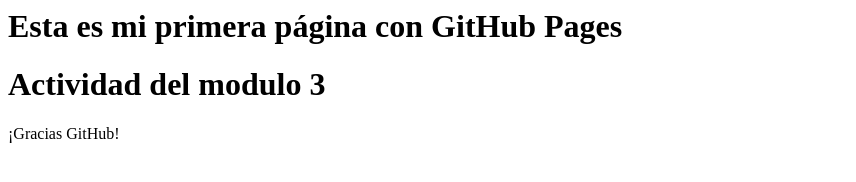
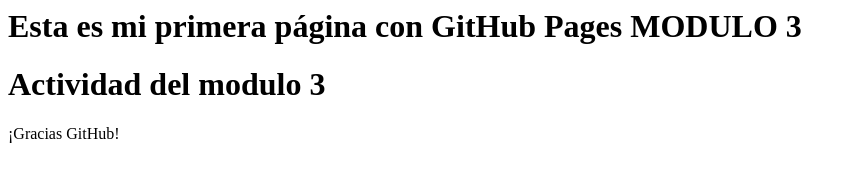
Before and after one commit to Mveroc8/Repo1, a plain HTML site: page index.html in a window 1280 px wide. Shown: the whole page, without its empty margins (0-856 px from the left). Drawn offline with Linux system fonts and the light colour scheme.

Commit message:
Update index.html

```diff
--- a/index.html
+++ b/index.html
@@ -1,5 +1,5 @@
 <html>
-<h1> Esta es mi primera página con GitHub Pages  </h1>
+<h1> Esta es mi primera página con GitHub Pages MODULO 3  </h1>
 <h1> Actividad del modulo 3  </h1>
   <p>¡Gracias GitHub!</p>
 </html>
```
